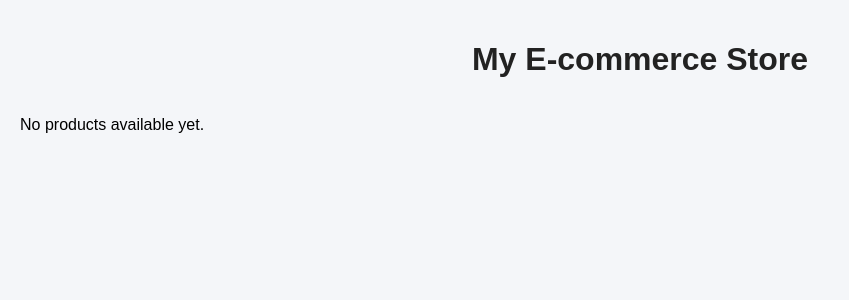
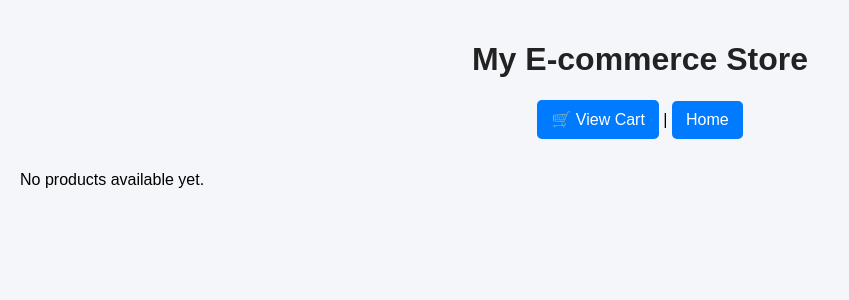
Before and after one commit to afshankmnr-png/CodeAlpha_Simple-E-commerce-Store, a Django app: page / in a window 1280 px wide. Shown: the top 300 px of the page, without its empty margins (0-849 px from the left). Run offline with Django 5.2, Linux system fonts and the light colour scheme; data that the repository does not hold is empty.

Commit message:
Update product_list.html

```diff
--- a/templates/shop/product_list.html
+++ b/templates/shop/product_list.html
@@ -55,6 +55,13 @@
 <body>
     <h1>My E-commerce Store</h1>
 
+<p style="text-align: center;">
+    <a href="{% url 'cart' %}">🛒 View Cart</a>
+    |
+    <a href="{% url 'product_list' %}">Home</a>
+</p>
+
+
     <div class="products">
         {% for product in products %}
         <div class="product">
```
